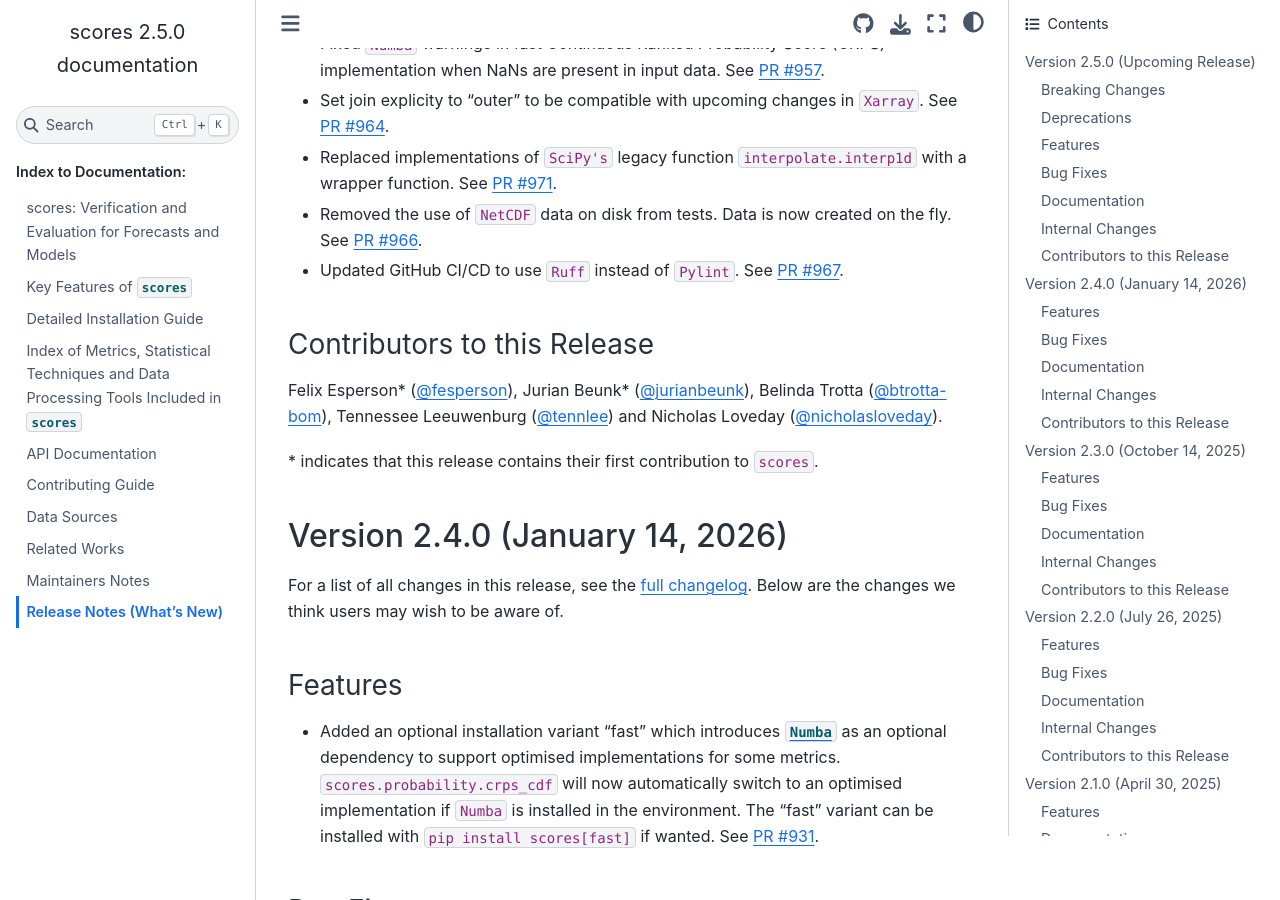
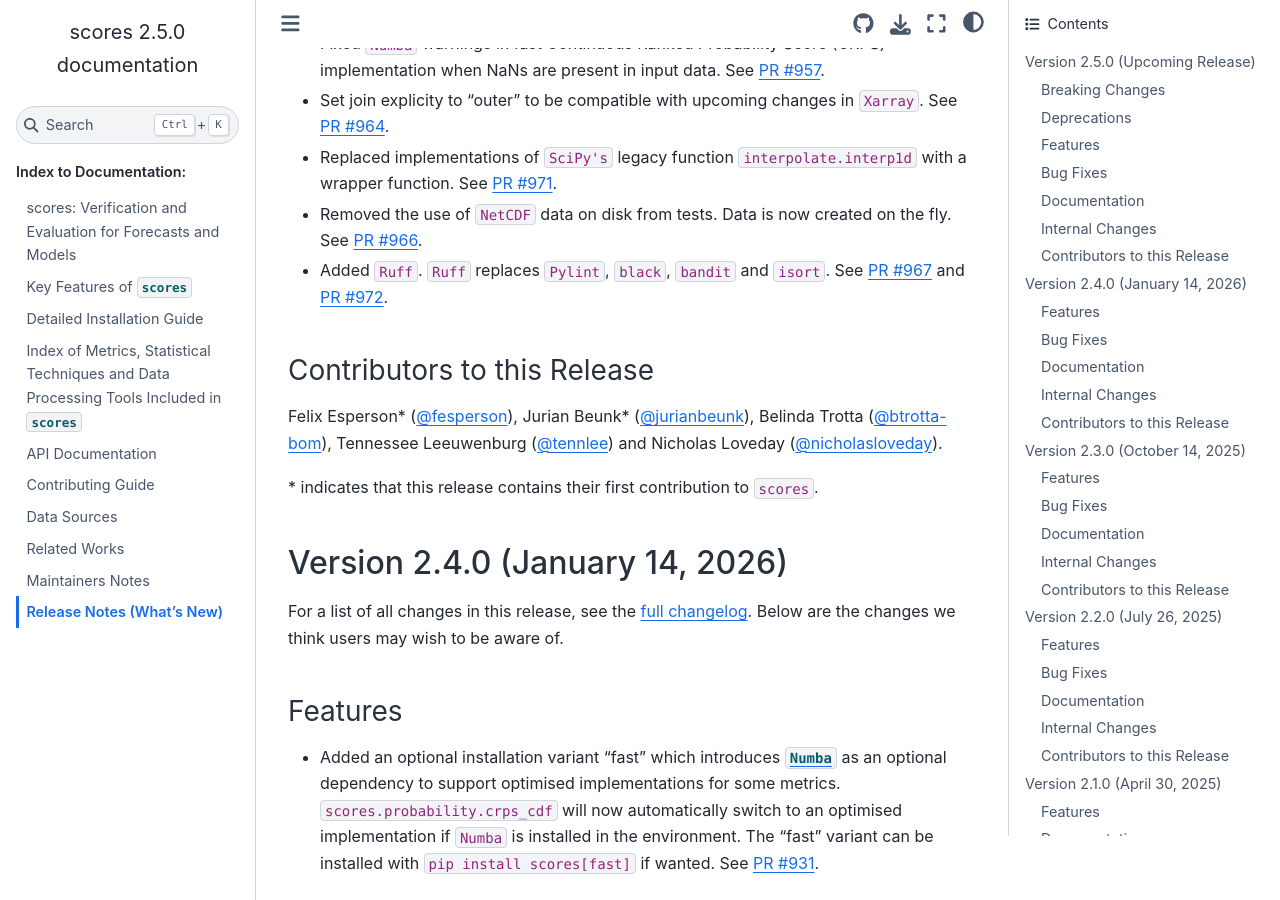
Before and after one commit to nci/scores, a Sphinx documentation site: the page built from docs/release_notes.md, in a window 1280 px wide and 900 px high, scrolled down 904 px. Built offline with Sphinx 7.4.7 and the Sphinx Book theme 1.1.4, drawn with Linux system fonts in a browser that asks for light colours; pages that are not in the unit, such as notebooks, are missing from menus.

Commit message:
Update release notes relating to adding Ruff

```diff
--- a/docs/release_notes.md
+++ b/docs/release_notes.md
@@ -21,7 +21,7 @@ For a list of all changes in this release, see the [full changelog](https://gith
 - Set join explicity to "outer" to be compatible with upcoming changes in `Xarray`. See [PR #964](https://github.com/nci/scores/pull/964).
 - Replaced implementations of `SciPy's` legacy function `interpolate.interp1d` with a wrapper function. See [PR #971](https://github.com/nci/scores/pull/971).
 - Removed the use of `NetCDF` data on disk from tests. Data is now created on the fly. See [PR #966](https://github.com/nci/scores/pull/966).
-- Updated GitHub CI/CD to use `Ruff` instead of `Pylint`. See [PR #967](https://github.com/nci/scores/pull/967).
+- Added `Ruff`. `Ruff` replaces `Pylint`, `black`, `bandit` and `isort`. See [PR #967](https://github.com/nci/scores/pull/967) and [PR #972](https://github.com/nci/scores/pull/972).
 
 ### Contributors to this Release
 
```
